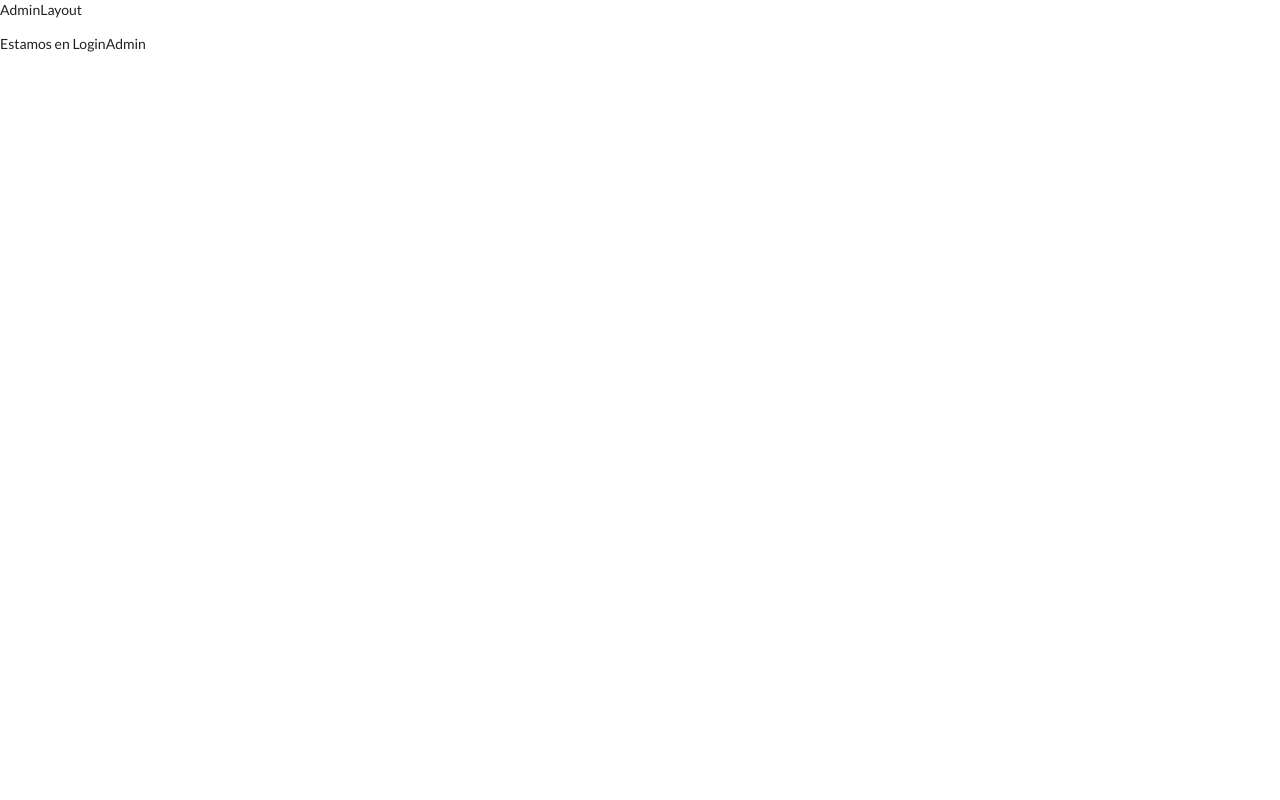
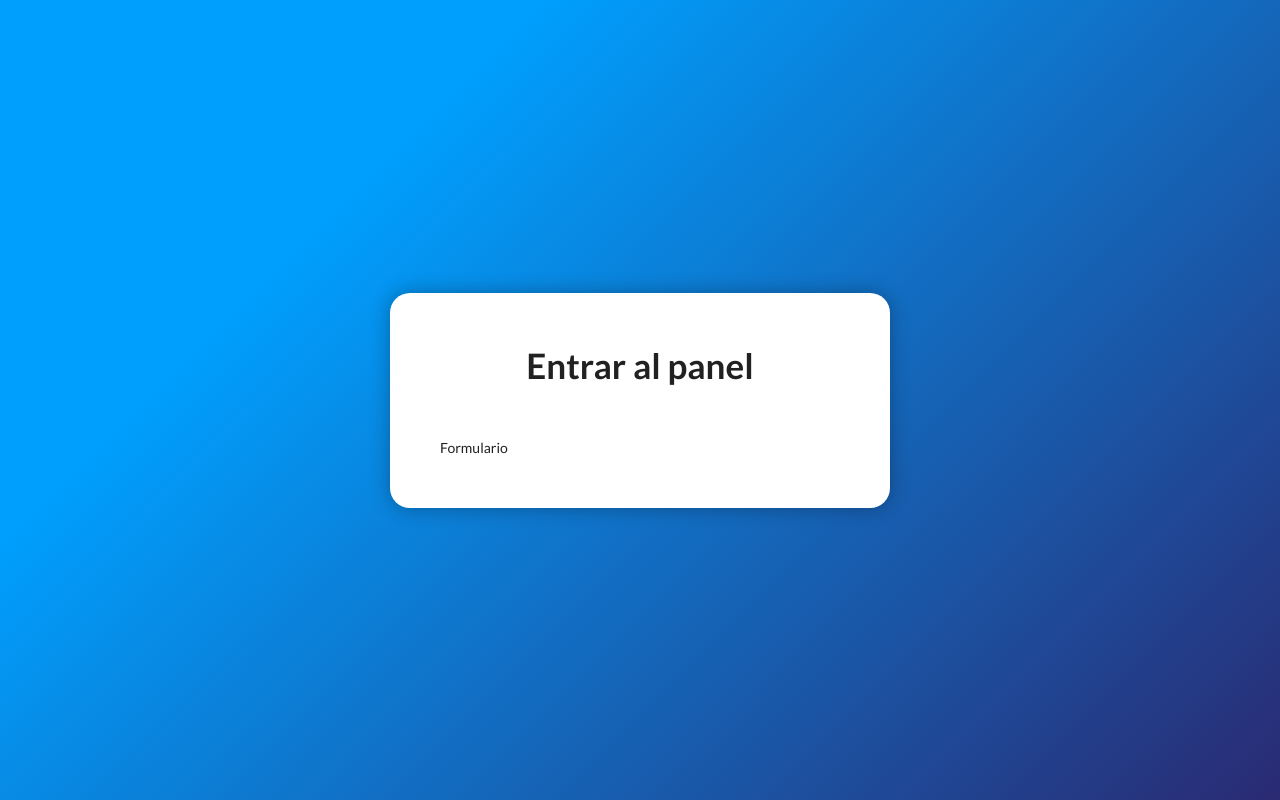
Before and after one commit to jlferrete/icard_react, a React (Create React App) app: page /admin in a window 1280 px wide. Built offline with nearby package versions, Linux system fonts and the light colour scheme.

Commit message:
Estructura del login admin

```diff
--- a/src/layouts/AdminLayout/AdminLayout.js
+++ b/src/layouts/AdminLayout/AdminLayout.js
@@ -1,14 +1,18 @@
 import React from "react";
+import { LoginAdmin } from "../../pages/Admin"
 import "./AdminLayout.scss";
 
 export function AdminLayout(props) {
-    const { children } = props;
+  const { children } = props;
+  const auth = null;
 
-    return (
+  if (!auth) return <LoginAdmin />
+
+  return (
     <div>
-        <p>AdminLayout</p>
+      <p>AdminLayout</p>
 
-        { children }
+      {children}
     </div>
   )
 }
--- /dev/null
+++ b/src/pages/Admin/HomeAdmin.js
@@ -0,0 +1,9 @@
+import React from 'react'
+
+export function HomeAdmin() {
+    return (
+        <div>
+            <h1>HomeAdmin</h1>
+        </div>
+    );
+}
--- a/src/pages/Admin/LoginAdmin.js
+++ /dev/null
@@ -1,9 +0,0 @@
-import React from "react";
-
-export function LoginAdmin() {
-  return (
-    <div>
-        <p>Estamos en LoginAdmin</p>
-    </div>
-  );
-}
--- /dev/null
+++ b/src/pages/Admin/LoginAdmin/LoginAdmin.js
@@ -0,0 +1,13 @@
+import React from "react";
+import "./LoginAdmin.scss";
+
+export function LoginAdmin() {
+    return (
+        <div className="login-admin">
+            <div className="login-admin__content">
+                <h1>Entrar al panel</h1>
+                <p>Formulario</p>
+            </div>
+        </div>
+    );
+}
--- /dev/null
+++ b/src/pages/Admin/LoginAdmin/LoginAdmin.scss
@@ -0,0 +1,25 @@
+.login-admin {
+    height: 100vh;
+    width: 100%;
+    display: flex;
+    align-items: center;
+    justify-content: center;
+    background-color: #2a2a72;
+    background-image: linear-gradient(315deg, #2a2a72 0%, #009ffd 74%);
+
+    &__content {
+        background-color: #fff;
+        padding: 50px 50px;
+        border-radius: 20px;
+        width: 500px;
+        box-shadow: 0px 0px 20px 0px rgba(0, 0, 0, 0.3);
+        -webkit-box-shadow: 0px 0px 20px 0px rgba(0, 0, 0, 0.3);
+        -moz-box-shadow: 0px 0px 20px 0px rgba(0, 0, 0, 0.3);
+
+        >h1 {
+            font-size: 35px;
+            text-align: center;
+            margin-bottom: 50px;
+        }
+    }
+}
--- /dev/null
+++ b/src/pages/Admin/LoginAdmin/index.js
@@ -0,0 +1 @@
+export * from "./LoginAdmin"
--- a/src/pages/Admin/index.js
+++ b/src/pages/Admin/index.js
@@ -1 +1,2 @@
 export * from "./LoginAdmin";
+export * from "./HomeAdmin";
--- a/src/routes/routes.admin.js
+++ b/src/routes/routes.admin.js
@@ -1,12 +1,12 @@
 import { AdminLayout } from "../layouts";
-import { LoginAdmin } from "../pages/Admin";
+import { HomeAdmin } from "../pages/Admin";
 
 const routesAdmin = [
     {
         path: "/admin",
         layout: AdminLayout,
-        component: LoginAdmin,
-
+        component: HomeAdmin,
+        exact: true,
     },
 ];
 
```
Also changed, not shown: 1 other file (tests, documents, lock files or other folders).
